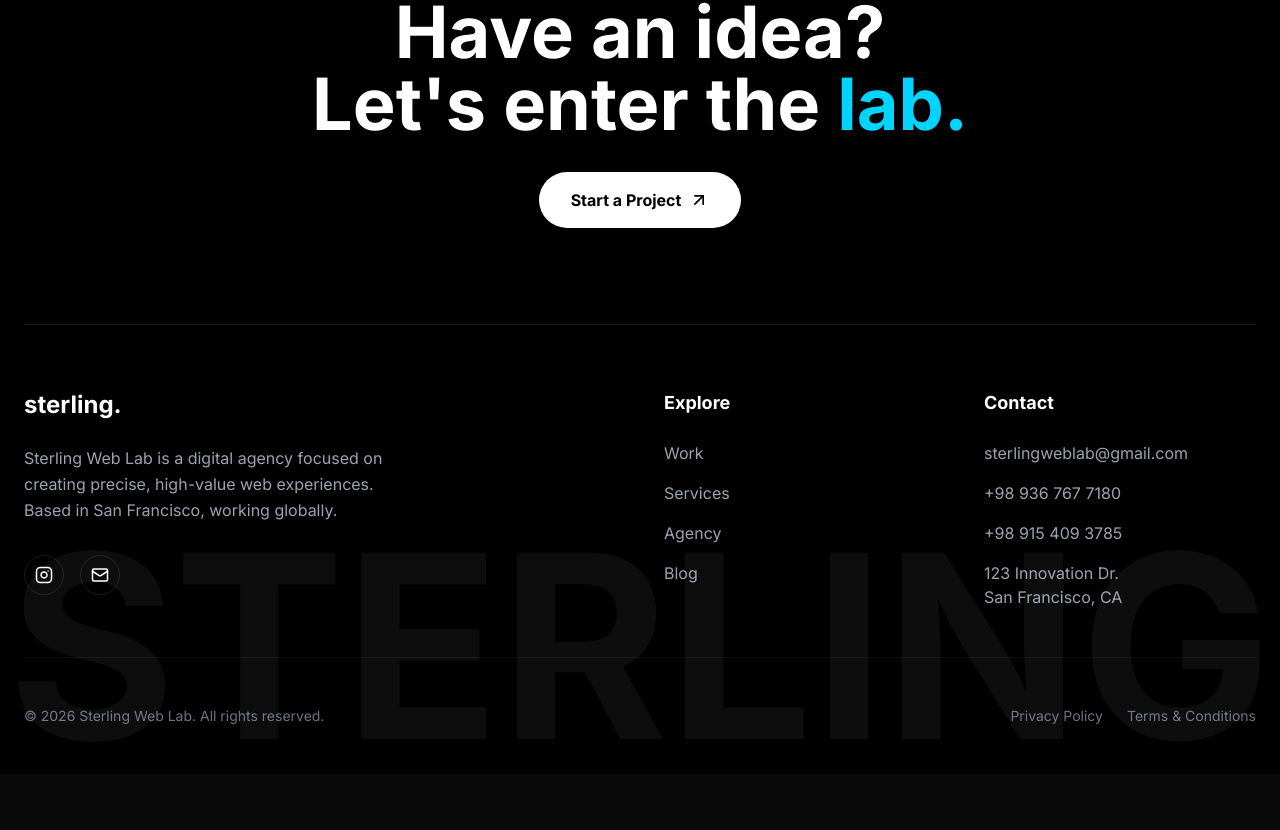
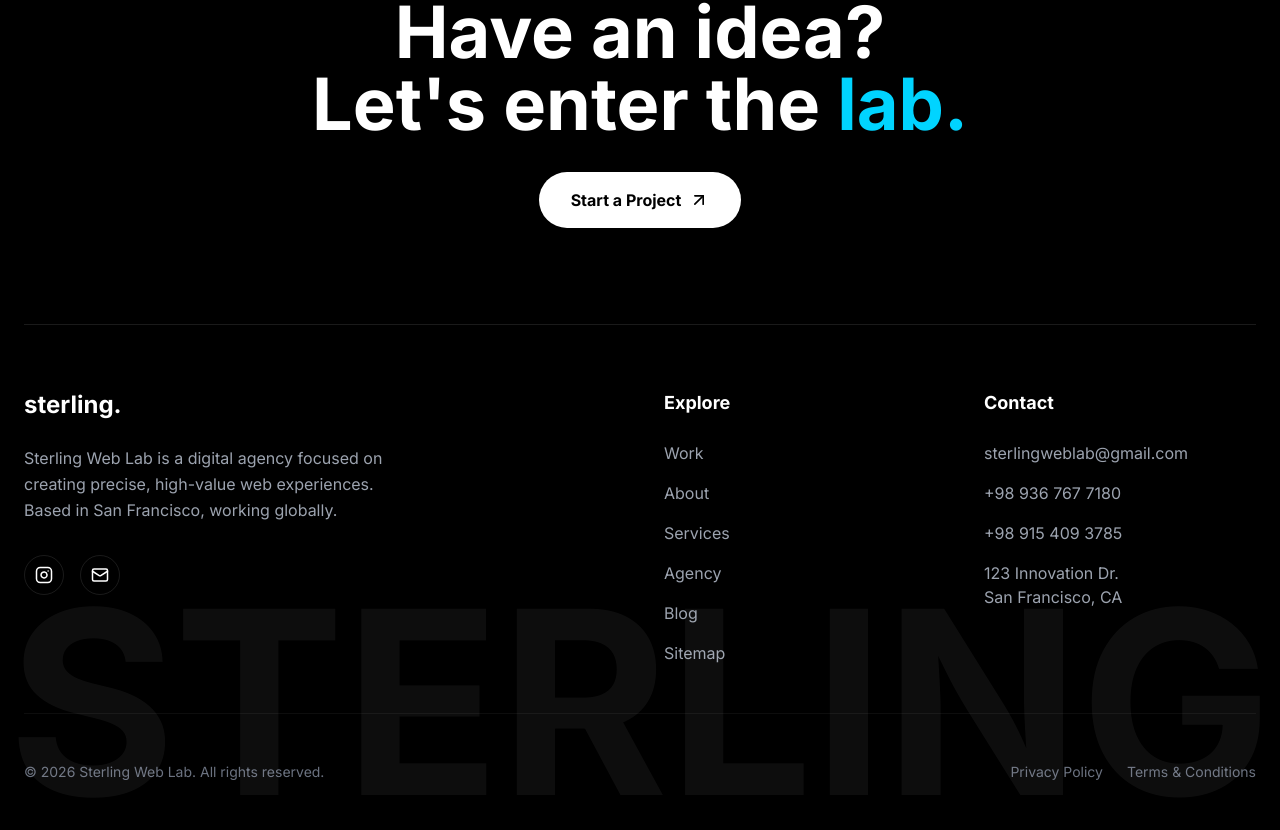
Before and after one commit to sepehrsharafi/sterling-web-lab, a Next.js app: page /about in a window 1280 px wide. Shown: the part 1677-2507 px from the top of the page. Before the commit the page ends 2451 px from the top, so only its background shows below. Built offline with nearby package versions, Linux system fonts and the light colour scheme; no server answers.

Commit message:
fix: fixed the SEO

```diff
--- a/app/about/page.tsx
+++ b/app/about/page.tsx
@@ -2,6 +2,8 @@ import { ArrowLeft } from "lucide-react";
 import Link from "next/link";
 import Image from "next/image";
 import type { Metadata } from "next";
+import SeoBreadcrumbs from "@/components/SeoBreadcrumbs";
+import { site } from "@/lib/site";
 
 export const metadata: Metadata = {
   title: "About Us",
@@ -15,6 +17,12 @@ export const metadata: Metadata = {
 const AboutPage = () => {
   return (
     <div className="pt-32 pb-20 min-h-screen bg-brand-black">
+      <SeoBreadcrumbs
+        items={[
+          { name: "Home", url: site.url },
+          { name: "About", url: `${site.url}/about` },
+        ]}
+      />
       <div className="container mx-auto px-4 md:px-6">
         <Link
           href="/"
--- a/app/agency/page.tsx
+++ b/app/agency/page.tsx
@@ -2,6 +2,8 @@ import { ArrowLeft, Users, Trophy, Target, Globe } from "lucide-react";
 import Link from "next/link";
 import Image from "next/image";
 import type { Metadata } from "next";
+import SeoBreadcrumbs from "@/components/SeoBreadcrumbs";
+import { site } from "@/lib/site";
 
 export const metadata: Metadata = {
   title: "Agency",
@@ -15,6 +17,12 @@ export const metadata: Metadata = {
 const AgencyPage = () => {
   return (
     <div className="pt-32 pb-20 min-h-screen bg-brand-black">
+      <SeoBreadcrumbs
+        items={[
+          { name: "Home", url: site.url },
+          { name: "Agency", url: `${site.url}/agency` },
+        ]}
+      />
       <div className="container mx-auto px-4 md:px-6">
         <Link
           href="/"
--- a/app/blog/page.tsx
+++ b/app/blog/page.tsx
@@ -4,6 +4,8 @@ import { ArrowLeft, ArrowUpRight, Calendar, Clock } from "lucide-react";
 import Link from "next/link";
 import Image from "next/image";
 import type { Metadata } from "next";
+import SeoBreadcrumbs from "@/components/SeoBreadcrumbs";
+import { site } from "@/lib/site";
 
 export const metadata: Metadata = {
   title: "Blogs",
@@ -33,6 +35,12 @@ const BlogPage = async () => {
   const blogs: Blog[] = await getBlogs();
   return (
     <div className="pt-32 pb-20 min-h-screen bg-brand-black">
+      <SeoBreadcrumbs
+        items={[
+          { name: "Home", url: site.url },
+          { name: "Blog", url: `${site.url}/blog` },
+        ]}
+      />
       <div className="container mx-auto px-4 md:px-6">
         <Link
           href="/"
--- a/app/contact/page.tsx
+++ b/app/contact/page.tsx
@@ -1,5 +1,7 @@
 import ContactUs from "../../components/ContactUs";
 import type { Metadata } from "next";
+import SeoBreadcrumbs from "@/components/SeoBreadcrumbs";
+import { site } from "@/lib/site";
 
 export const metadata: Metadata = {
   title: "Contact Us",
@@ -10,7 +12,17 @@ export const metadata: Metadata = {
 };
 
 const ContactPage = () => {
-  return <ContactUs />;
+  return (
+    <>
+      <SeoBreadcrumbs
+        items={[
+          { name: "Home", url: site.url },
+          { name: "Contact", url: `${site.url}/contact` },
+        ]}
+      />
+      <ContactUs />
+    </>
+  );
 };
 
 export default ContactPage;
--- a/app/layout.tsx
+++ b/app/layout.tsx
@@ -50,8 +50,55 @@ export default function RootLayout({
 }: Readonly<{
   children: React.ReactNode;
 }>) {
+  const navigationSchema = {
+    "@context": "https://schema.org",
+    "@graph": [
+      {
+        "@type": "SiteNavigationElement",
+        name: "Home",
+        url: site.url,
+      },
+      {
+        "@type": "SiteNavigationElement",
+        name: "About",
+        url: `${site.url}/about`,
+      },
+      {
+        "@type": "SiteNavigationElement",
+        name: "Services",
+        url: `${site.url}/services`,
+      },
+      {
+        "@type": "SiteNavigationElement",
+        name: "Agency",
+        url: `${site.url}/agency`,
+      },
+      {
+        "@type": "SiteNavigationElement",
+        name: "Blog",
+        url: `${site.url}/blog`,
+      },
+      {
+        "@type": "SiteNavigationElement",
+        name: "Contact",
+        url: `${site.url}/contact`,
+      },
+      {
+        "@type": "SiteNavigationElement",
+        name: "Sitemap",
+        url: `${site.url}/sitemap`,
+      },
+    ],
+  };
+
   return (
     <html lang="en" className={inter.variable}>
+      <head>
+        <script
+          type="application/ld+json"
+          dangerouslySetInnerHTML={{ __html: JSON.stringify(navigationSchema) }}
+        />
+      </head>
       <Analytics />
       <body className="font-sans bg-brand-black min-h-screen text-white selection:bg-brand-accent selection:text-white">
         <Navbar />
--- a/app/services/page.tsx
+++ b/app/services/page.tsx
@@ -1,6 +1,8 @@
 import { ArrowLeft, Code, PenTool, TrendingUp, Monitor } from "lucide-react";
 import Link from "next/link";
 import type { Metadata } from "next";
+import SeoBreadcrumbs from "@/components/SeoBreadcrumbs";
+import { site } from "@/lib/site";
 
 export const metadata: Metadata = {
   title: "Services",
@@ -63,6 +65,12 @@ const ServicesPage = () => {
 
   return (
     <div className="pt-32 pb-20 min-h-screen bg-brand-black">
+      <SeoBreadcrumbs
+        items={[
+          { name: "Home", url: site.url },
+          { name: "Services", url: `${site.url}/services` },
+        ]}
+      />
       <div className="container mx-auto px-4 md:px-6">
         <Link
           href="/"
--- a/app/sitemap.ts
+++ b/app/sitemap.ts
@@ -9,12 +9,13 @@ type BlogSitemapEntry = {
 
 export default async function sitemap(): Promise<MetadataRoute.Sitemap> {
   const staticRoutes: MetadataRoute.Sitemap = [
-    { url: site.url, changeFrequency: "weekly", priority: 1 },
-    { url: `${site.url}/about`, changeFrequency: "monthly", priority: 0.8 },
-    { url: `${site.url}/services`, changeFrequency: "monthly", priority: 0.8 },
-    { url: `${site.url}/agency`, changeFrequency: "monthly", priority: 0.7 },
-    { url: `${site.url}/blog`, changeFrequency: "daily", priority: 0.9 },
-    { url: `${site.url}/contact`, changeFrequency: "monthly", priority: 0.7 },
+    { url: site.url, priority: 1 },
+    { url: `${site.url}/about`, priority: 0.8 },
+    { url: `${site.url}/services`, priority: 0.8 },
+    { url: `${site.url}/agency`, priority: 0.7 },
+    { url: `${site.url}/blog`, priority: 0.9 },
+    { url: `${site.url}/contact`, priority: 0.7 },
+    { url: `${site.url}/sitemap`, priority: 0.4 },
   ];
 
   const blogs = await client.fetch<BlogSitemapEntry[]>(
@@ -29,7 +30,6 @@ export default async function sitemap(): Promise<MetadataRoute.Sitemap> {
   const blogRoutes: MetadataRoute.Sitemap = blogs.map((blog) => ({
     url: `${site.url}/blog/${blog.slug}`,
     lastModified: blog.updatedAt ? new Date(blog.updatedAt) : undefined,
-    changeFrequency: "weekly",
     priority: 0.7,
   }));
 
--- /dev/null
+++ b/app/sitemap/page.tsx
@@ -0,0 +1,111 @@
+import type { Metadata } from "next";
+import Link from "next/link";
+import { client } from "@/lib/sanity";
+import { site } from "@/lib/site";
+import SeoBreadcrumbs from "@/components/SeoBreadcrumbs";
+
+type BlogSitemapEntry = {
+  title: string;
+  slug: string;
+};
+
+export const metadata: Metadata = {
+  title: "Sitemap",
+  description: "Browse a complete list of Sterling Web Lab pages and posts.",
+  alternates: {
+    canonical: "/sitemap",
+  },
+};
+
+async function getBlogSlugs() {
+  const query = `*[_type == "blog" && defined(slug.current)]{
+    "slug": slug.current,
+    title
+  }`;
+  return client.fetch<BlogSitemapEntry[]>(query, {}, { next: { tags: ["blog"] } });
+}
+
+const SitemapPage = async () => {
+  const blogs = await getBlogSlugs();
+
+  return (
+    <main className="pt-32 pb-20 min-h-screen bg-brand-black">
+      <SeoBreadcrumbs
+        items={[
+          { name: "Home", url: site.url },
+          { name: "Sitemap", url: `${site.url}/sitemap` },
+        ]}
+      />
+      <div className="container mx-auto px-4 md:px-6">
+        <header className="mb-12">
+          <h1 className="text-5xl md:text-7xl font-display font-bold mb-4">
+            Sitemap
+          </h1>
+          <p className="text-gray-400 max-w-2xl">
+            A structured list of Sterling Web Lab pages for quick navigation.
+          </p>
+        </header>
+
+        <nav aria-label="HTML sitemap">
+          <section className="mb-12">
+            <h2 className="text-2xl font-bold mb-4">Main Pages</h2>
+            <ul className="space-y-3 text-gray-300">
+              <li>
+                <Link className="hover:text-white" href="/">
+                  Home
+                </Link>
+              </li>
+              <li>
+                <Link className="hover:text-white" href="/about">
+                  About Sterling Web Lab
+                </Link>
+              </li>
+              <li>
+                <Link className="hover:text-white" href="/services">
+                  Services
+                </Link>
+              </li>
+              <li>
+                <Link className="hover:text-white" href="/agency">
+                  Agency
+                </Link>
+              </li>
+              <li>
+                <Link className="hover:text-white" href="/blog">
+                  Blog
+                </Link>
+              </li>
+              <li>
+                <Link className="hover:text-white" href="/contact">
+                  Contact
+                </Link>
+              </li>
+            </ul>
+          </section>
+
+          <section>
+            <h2 className="text-2xl font-bold mb-4">Blog Posts</h2>
+            {blogs.length === 0 ? (
+              <p className="text-gray-500">No blog posts available.</p>
+            ) : (
+              <ul className="space-y-3 text-gray-300">
+                {blogs.map((blog) => (
+                  <li key={blog.slug}>
+                    <Link
+                      className="hover:text-white"
+                      href={`/blog/${blog.slug}`}
+                    >
+                      {blog.title}
+                    </Link>
+                  </li>
+                ))}
+              </ul>
+            )}
+          </section>
+        </nav>
+      </div>
+    </main>
+  );
+};
+
+export default SitemapPage;
--- a/components/Footer.tsx
+++ b/components/Footer.tsx
@@ -125,9 +125,11 @@ const Footer: React.FC<FooterProps> = ({ onChangeView }) => {
             <ul className="space-y-4">
               {[
                 { label: "Work", href: "/#work" },
+                { label: "About", href: "/about" },
                 { label: "Services", href: "/services" },
                 { label: "Agency", href: "/agency" },
                 { label: "Blog", href: "/blog" },
+                { label: "Sitemap", href: "/sitemap" },
               ].map((item) => (
                 <li key={item.label}>
                   <Link
--- a/components/Navbar.tsx
+++ b/components/Navbar.tsx
@@ -8,6 +8,7 @@ import { useSmoothScroll } from '@/lib/useSmoothScroll';
 
 const navItems: NavItem[] = [
   { label: 'Work', href: '/#work' },
+  { label: 'About', href: '/about' },
   { label: 'Services', href: '/services' },
   { label: 'Agency', href: '/agency' },
   { label: 'Blog', href: '/blog' },
--- /dev/null
+++ b/components/SeoBreadcrumbs.tsx
@@ -0,0 +1,32 @@
+import { site } from "@/lib/site";
+
+type BreadcrumbItem = {
+  name: string;
+  url: string;
+};
+
+type SeoBreadcrumbsProps = {
+  items: BreadcrumbItem[];
+};
+
+const SeoBreadcrumbs = ({ items }: SeoBreadcrumbsProps) => {
+  const breadcrumbSchema = {
+    "@context": "https://schema.org",
+    "@type": "BreadcrumbList",
+    itemListElement: items.map((item, index) => ({
+      "@type": "ListItem",
+      position: index + 1,
+      name: item.name,
+      item: item.url.startsWith("http") ? item.url : `${site.url}${item.url}`,
+    })),
+  };
+
+  return (
+    <script
+      type="application/ld+json"
+      dangerouslySetInnerHTML={{ __html: JSON.stringify(breadcrumbSchema) }}
+    />
+  );
+};
+
+export default SeoBreadcrumbs;
```
Also changed, not shown: app/blog/[slug]/page.tsx (+9 -0 lines).
